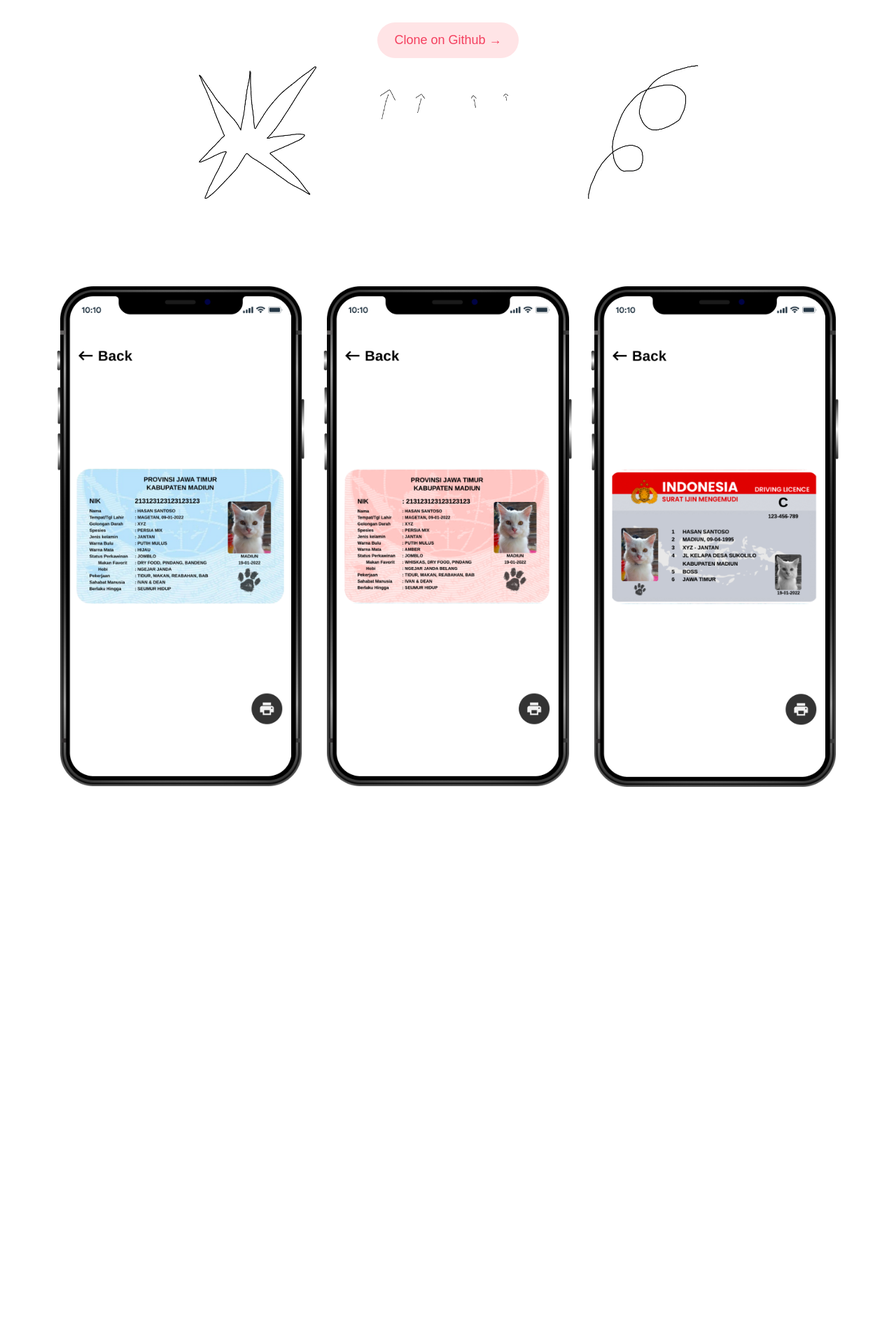
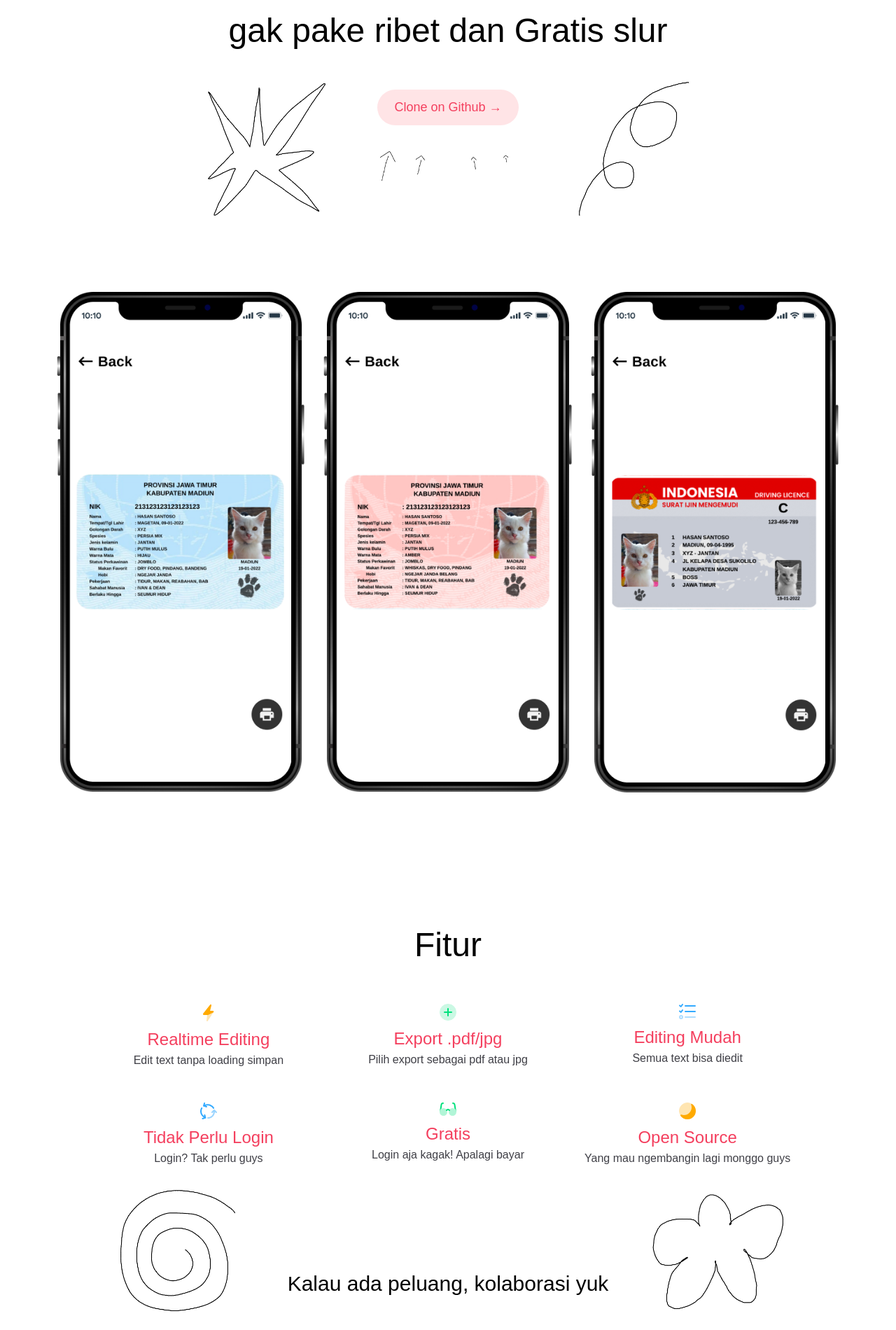
Before and after one commit to unaivan22/ktpgemoy, a React (Create React App) app: page / in a window 1280 px wide. Shown: the part 240-2140 px from the top of the page at 70% size. Before the commit the page ends 1370 px from the top, so only its background shows below. Built offline with nearby package versions, Linux system fonts and the light colour scheme.

Commit message:
change style

```diff
--- a/src/index.css
+++ b/src/index.css
@@ -7,6 +7,9 @@
 
 body{
     font-family: 'Epilogue', sans-serif;
+    max-width: 100vw !important;
+    width: 100vw !important;
+    overflow-x: hidden !important;
 }
 
 .template-generator{
--- a/src/pages/Home.jsx
+++ b/src/pages/Home.jsx
@@ -1,25 +1,27 @@
 import React from 'react'
 import AnimatedPage from './utils/AnimatedPage'
 
+// import { FiEdit2 } from 'react-icons/fi';
+
 export default function Home() {
   return (
-    <div className='container mx-auto bg-white h-screen mb-24'>
-        <img className='absolute left-0 top-0 w-56' src='media/home/sun.gif' />
+    <div className='container mx-auto bg-white h-screen mb-24  mb-56'>
+        <img className='absolute left-0 top-0 2xl:w-56 xl:w-56 md:w-56 sm:w-32 xs:w-32' src='media/home/sun.gif' />
         <AnimatedPage>
-            <div className='grid place-items-center mt-12 rounded-3xl py-32'>
-                <div className='flex flex-col items-center text-center space-y-6 relative'>
-                    <h1 className='font-base text-5xl z-50'>Buat KTP si Gemoy Dalam Sekejap!</h1>
+            <div className='grid place-items-center mt-12 rounded-3xl 2xl:pt-32 xl:pt-32 md:pt-32 sm:pt-24 xs:pt-24'>
+                <div className='flex flex-col items-center text-center space-y-12 relative'>
+                    <h1 className='font-light 2xl:text-5xl xl:text-5xl md:text-5xl sm:text-3xl xs:text-3xl z-50'>Buat KTP si gemoy dalam sekejap! <br className='2xl:block xl:block md:block sm:hidden xs:hidden' /> gak pake ribet dan Gratis slur</h1>
                     <a href='https://github.com/unaivan22/ktpgemoy' class=" z-50 bg-rose-100 hover:bg-rose-200 text-rose-500 font-normal text-lg py-3 px-6 rounded-full inline-flex items-center">
                         <span>Clone on Github &#8594;</span>
                     </a>
-                    <img className='w-60' src='media/home/arrowmultiples.gif'/>
+                    <img className='w-60 -translate-y-8' src='media/home/arrowmultiples.gif'/>
                     <div className='absolute top-32 flex justify-between w-full 2xl:visible xl:visible md:visible sm:invisible xs:invisible'>
                         <img className='w-52' src='media/home/star.gif'/>
                         <img className='w-52' src='media/home/string0.gif'/>
                     </div>
                 </div>
             </div>
-            <div className='grid xl:grid-cols-3 lg:grid-cols-3 md:grid-cols-1 sm:grid-cols-1 xs:grid-cols-1 mt-12 gap-6'>
+            <div className='grid xl:grid-cols-3 lg:grid-cols-3 md:grid-cols-1 sm:grid-cols-1 xs:grid-cols-1 2xl:mt-16 xl:mt-16 md:mt-16 sm:mt-2 xs:mt-2 gap-6'>
                 <a href='/bg-biru' >
                     <img className='object-fit w-md' src='media/home/ktpBiru.png' />
                 </a>
@@ -30,6 +32,53 @@ export default function Home() {
                     <img className='object-fit' src='media/home/simUmum.png' />
                 </a>
             </div>
+            <div className='grid place-items-center mt-12 rounded-3xl 2xl:pt-32 xl:pt-32 md:pt-32 sm:pt-24 xs:pt-24'>
+                <div className='flex flex-col items-center text-center space-y-12 relative'>
+                    <h1 className='font-light 2xl:text-5xl xl:text-5xl md:text-5xl sm:text-3xl xs:text-3xl z-50'>Fitur</h1>
+                    <div className='grid 2xl:grid-cols-3 xl:grid-cols-3 md:grid-cols-3 sm:grid-cols-2 xs:grid-cols-2 gap-y-12 gap-x-12 z-50'>
+                        <div className='flex flex-col items-center'>
+                            <svg width="16" height="25">
+                                <g fill="#FA0" stroke="#FA0" fill-rule="evenodd" stroke-linecap="round" stroke-linejoin="round"><path d="M10.9 2L1.2 14.4c-.2.3-.3.6.1.6h5.1c.4 0 .7.2.6.6L6 24v-.1l8.1-12.4c.2-.4.3-.6-.1-.6H9.6c-.4 0-.7-.5-.6-1l2-8" stroke-width="2" opacity=".3"></path><path d="M10.9 2L1.2 14.4c-.2.3-.3.6.1.6h5.1c.267 0 2.833-1.167 7.7-3.5.2-.4.3-.6-.1-.6H9.6c-.4 0-.7-.5-.6-1l2-8" stroke-width="2"></path>
+                                </g>
+                            </svg>
+                            <h3 className='font-base text-2xl text-rose-500 mt-2'>Realtime Editing</h3>
+                            <p className='text-zinc-700 font-light'>Edit text tanpa loading simpan</p>
+                        </div>
+                        <div className='flex flex-col items-center'>
+                            <svg width="24" height="24"><g stroke-width="2" stroke="#00E17C" fill="none" fill-rule="evenodd" stroke-linecap="round" stroke-linejoin="round"><path d="M19.8 4.2c4.3 4.3 4.3 11.3 0 15.6-4.3 4.3-11.3 4.3-15.6 0-4.3-4.3-4.3-11.3 0-15.6 4.3-4.3 11.3-4.3 15.6 0z" fill="#00E17C" opacity=".2"></path><path d="M7 12h10M12 7v10"></path></g></svg>
+                            <h3 className='font-base text-2xl text-rose-500 mt-2'>Export .pdf/jpg</h3>
+                            <p className='text-zinc-700 font-light'>Pilih export sebagai pdf atau jpg</p>
+                        </div>
+                        <div className='flex flex-col items-center'>
+                            <svg width="24" height="22"><g transform="translate(1 1)" stroke-width="2" stroke="#3AF" fill="none" fill-rule="evenodd" stroke-linecap="round" stroke-linejoin="round"><path d="M8 2h14M8 10h14M4 0L1.8 3 0 1.5M4 8l-2.2 3L0 9.5"></path><path d="M8 18h14" opacity=".4"></path><circle opacity=".4" cx="2" cy="18" r="2"></circle></g></svg>
+                            <h3 className='font-base text-2xl text-rose-500 mt-2'>Editing Mudah</h3>
+                            <p className='text-zinc-700 font-light'>Semua text bisa diedit</p>
+                        </div>
+                        <div className='flex flex-col items-center'>
+                            <svg width="24" height="24"><g fill="#3AF" fill-rule="nonzero"><path d="M18.977 13.437l-1.27 1.27a1 1 0 0 1-1.414-1.414l3-3a1 1 0 0 1 1.414 0l3 3a1 1 0 0 1-1.414 1.414l-1.31-1.309C20.69 18.798 16.424 23 11 23a1 1 0 0 1 0-2c4.292 0 7.671-3.277 7.977-7.563z" opacity=".5"></path><path d="M5.168 21.504l-.062-.035C.238 18.704-1.45 12.4 1.331 7.506a1 1 0 0 1 1.738.988c-2.18 3.839-.943 8.764 2.73 11.061l-.361-1.284a1 1 0 0 1 1.924-.542l1.1 3.9a1 1 0 0 1-.697 1.235l-4 1.1a1 1 0 1 1-.53-1.928l1.933-.532zm2.565-16.89l1.532.422a1 1 0 0 1-.53 1.928l-4-1.1A1 1 0 0 1 4 4.85c-.01-.188.035-.374.126-.537L5.137.729a1 1 0 0 1 1.925.542l-.458 1.626C11.65 1.03 17.358 2.91 19.97 7.506a1 1 0 0 1-1.738.988c-2.05-3.606-6.5-5.16-10.498-3.88z"></path></g></svg>
+                            <h3 className='font-base text-2xl text-rose-500 mt-2'>Tidak Perlu Login</h3>
+                            <p className='text-zinc-700 font-light'>Login? Tak perlu guys</p>
+                        </div>
+                        <div className='flex flex-col items-center'>
+                            <svg width="24" height="19"><g transform="translate(1 1)" stroke-width="2" fill="none" fill-rule="evenodd"><path d="M18 0c2.2 0 2.5 2.1 2.5 2.1L22 12M4 0C1.8 0 1.5 2.1 1.5 2.1L0 12" stroke="#00E17C" stroke-linecap="round" stroke-linejoin="round"></path><circle stroke="#FFF" fill="#FFF" cx="17.5" cy="12.5" r="4.5"></circle><circle stroke="#FFF" fill="#FFF" cx="4.5" cy="12.5" r="4.5"></circle><circle stroke="#00E17C" fill="#00E17C" opacity=".3" cx="17.5" cy="12.5" r="4.5"></circle><circle stroke="#00E17C" fill="#00E17C" opacity=".3" cx="4.5" cy="12.5" r="4.5"></circle><path d="M9 10s.5-1 2-1 2 1 2 1" stroke="#00E17C" stroke-linecap="round" stroke-linejoin="round"></path></g></svg>
+                            <h3 className='font-base text-2xl text-rose-500 mt-2'>Gratis</h3>
+                            <p className='text-zinc-700 font-light'>Login aja kagak! Apalagi bayar</p>
+                        </div>
+                        <div className='flex flex-col items-center'>
+                            <svg width="24" height="24"><g fill="#FA0" fill-rule="nonzero" stroke="#FA0"><path d="M2.992 18.314A11.98 11.98 0 0 0 7 19c6.627 0 12-5.373 12-12a11.98 11.98 0 0 0-.686-4.008A10.987 10.987 0 0 1 23 12c0 6.075-4.925 11-11 11a10.987 10.987 0 0 1-9.008-4.686z" stroke-width="2" stroke-linecap="round" stroke-linejoin="round"></path><circle opacity=".3" cx="12" cy="12" r="11.5"></circle></g></svg>
+                            <h3 className='font-base text-2xl text-rose-500 mt-2'>Open Source</h3>
+                            <p className='text-zinc-700 font-light'>Yang mau ngembangin lagi monggo guys</p>
+                        </div>
+                    </div>
+                    <h1 className='font-light 2xl:text-3xl xl:text-3xl md:text-3xl sm:text-2xl xs:text-2xl z-50 pt-24'>Kalau ada peluang, kolaborasi yuk</h1>
+                    <a href='https://dinivannendragunawan.vercel.app/' target='_blank' class=" z-50 bg-rose-100 hover:bg-rose-200 text-rose-500 font-normal text-lg py-3 px-6 rounded-full inline-flex items-center">Hai Una, Aku Ada Project Nih!                    </a>
+                    <img className='w-60 -translate-y-8' src='media/home/arrowmultiples.gif'/>
+                    <div className='absolute top-80 flex justify-between w-full 2xl:visible xl:visible md:visible sm:invisible xs:invisible'>
+                        <img className='w-52' src='media/home/spiral.gif'/>
+                        <img className='w-52' src='media/home/flower.gif'/>
+                    </div>
+                </div>
+            </div>
         </AnimatedPage>
     </div>
   )
```
